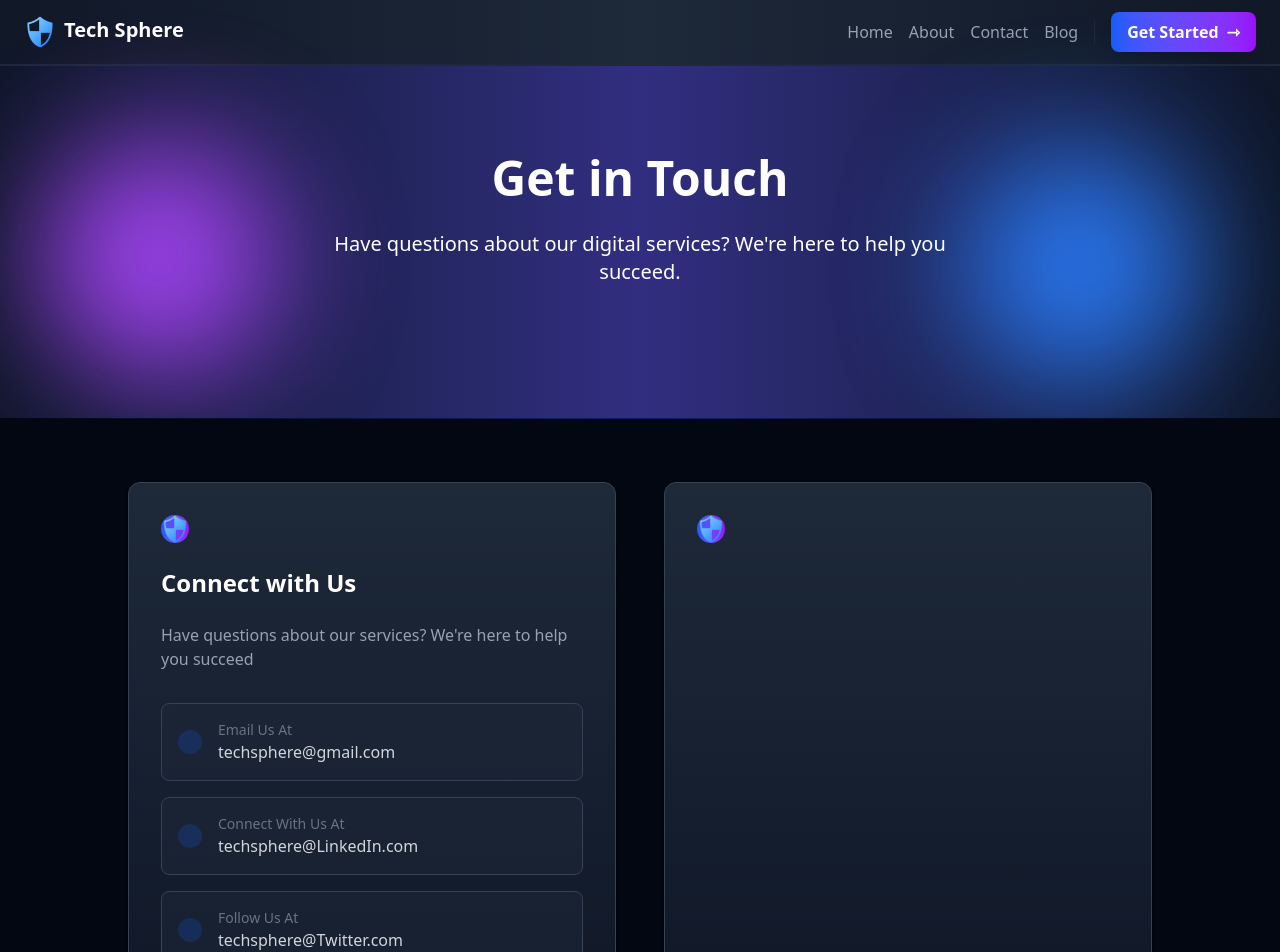
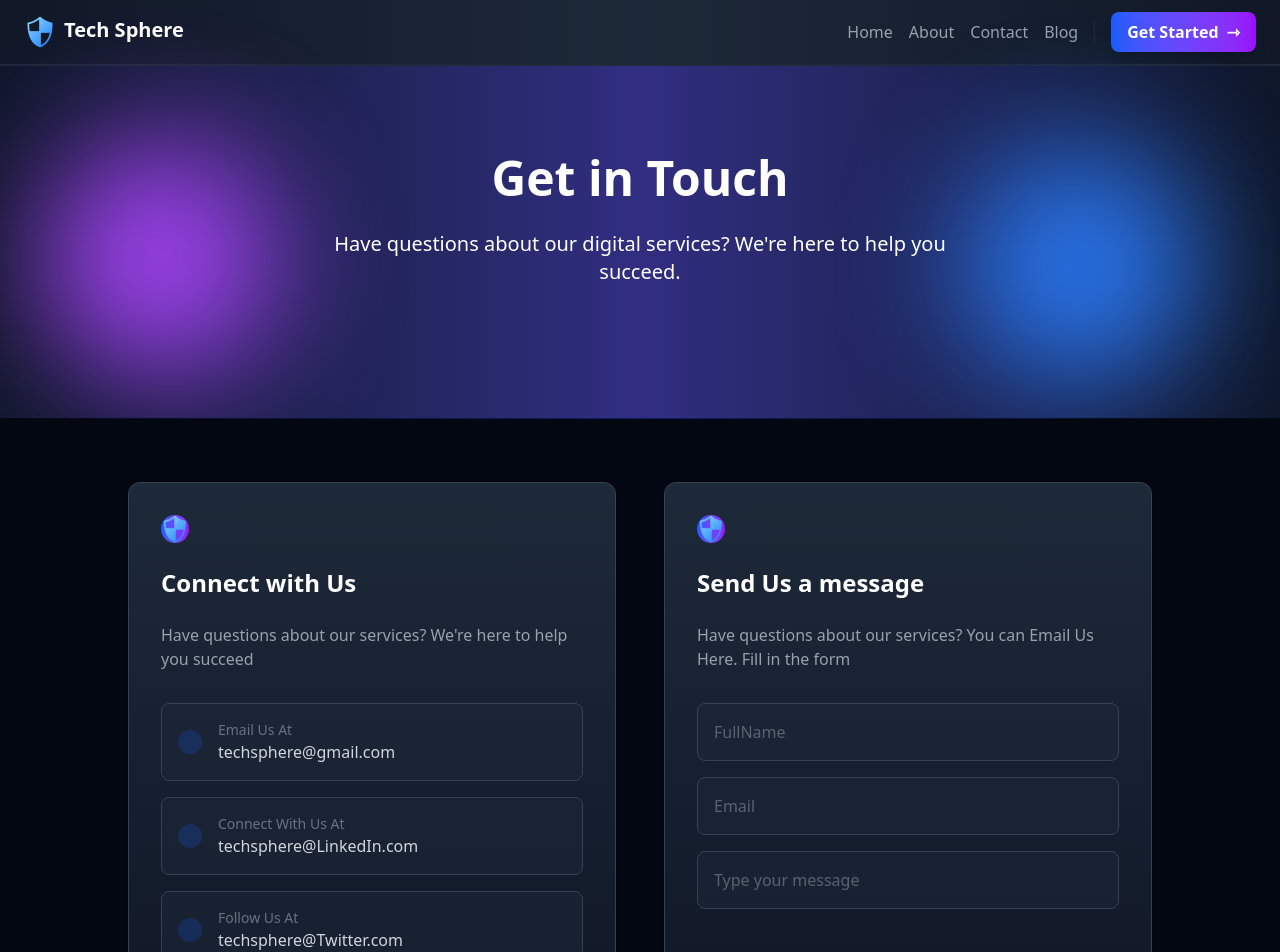
Before and after one commit to cyberdiego33/Tech-Sphere-React, a React (Vite) app: page /contact in a window 1280 px wide. Shown: the top 952 px of the page. Built offline with nearby package versions, Linux system fonts and the light colour scheme; grey boxes are pictures that could not be loaded.

Commit message:
Update ConnectWithUs.jsx

```diff
--- a/src/components/contactPage.jsx/ConnectWithUs.jsx
+++ b/src/components/contactPage.jsx/ConnectWithUs.jsx
@@ -6,21 +6,18 @@ const SocialsApi = [
     socialMedia: "Email Us At",
     socialHandle: "techsphere@gmail.com",
     socialIcon: shield,
-    socialName: 'shield'
   },
   {
     index: 2,
     socialMedia: "Connect With Us At",
     socialHandle: "techsphere@LinkedIn.com",
     socialIcon: shield,
-    socialName: 'shield'
   },
   {
     index: 3,
     socialMedia: "Follow Us At",
     socialHandle: "techsphere@Twitter.com",
     socialIcon: shield,
-    socialName: 'shield'
   },
 ];
 
@@ -65,13 +62,57 @@ const ConnectWithUs = function () {
             </p>
 
             {SocialsApi.map(function (items) {
-              return <Socials socialMedia={items.socialMedia} socialIcon={items.socialIcon} socialHandle={items.socialHandle} index={items.index} socialName={items.socialName}/>;
+              return (
+                <Socials
+                  socialMedia={items.socialMedia}
+                  socialIcon={items.socialIcon}
+                  socialHandle={items.socialHandle}
+                  index={items.index}
+                  socialName={items.socialName}
+                />
+              );
             })}
           </div>
 
           <div className="p-8 bg-gradient-to-b from-gray-800 to-gray-900 rounded-xl shadow-sm border border-gray-700">
             <div className="mb-6 size-7 bg-gradient-to-r from-blue-600 to-purple-600 rounded-full">
               <img src={shield} alt="chat logo" />
+            </div>
+
+            <h2 className="text-2xl font-bold text-white mb-6">
+              Send Us a message
+            </h2>
+            <p className="text-gray-400 mb-8">
+              Have questions about our services? You can Email Us Here. Fill in
+              the form
+            </p>
+            <div>
+              <form action="">
+                <div className="flex items-center p-4 bg-gray-800/50 rounded-lg border border-gray-700 hover:bg-gray-800 hover:border-blue-500 group transition-all mb-4">
+                  <input
+                    type="text"
+                    placeholder="FullName"
+                    className="w-full text-gray-400 outline-0"
+                    required
+                  />
+                </div>
+                <div className="flex items-center p-4 bg-gray-800/50 rounded-lg border border-gray-700 hover:bg-gray-800 hover:border-blue-500 group transition-all mb-4">
+                  <input
+                    type="email"
+                    placeholder="Email"
+                    className="w-full text-gray-400 outline-0"
+                    required
+                  />
+                </div>
+                <div className="flex items-center p-4 bg-gray-800/50 rounded-lg border border-gray-700 hover:bg-gray-800 hover:border-blue-500 group transition-all mb-4 ">
+                  <input
+                    type="textarea"
+                    placeholder="Type your message"
+                    className="w-full text-gray-400 outline-0 text-wrap"
+                    required
+                  />
+                </div>
+              </form>
             </div>
           </div>
         </div>
```
